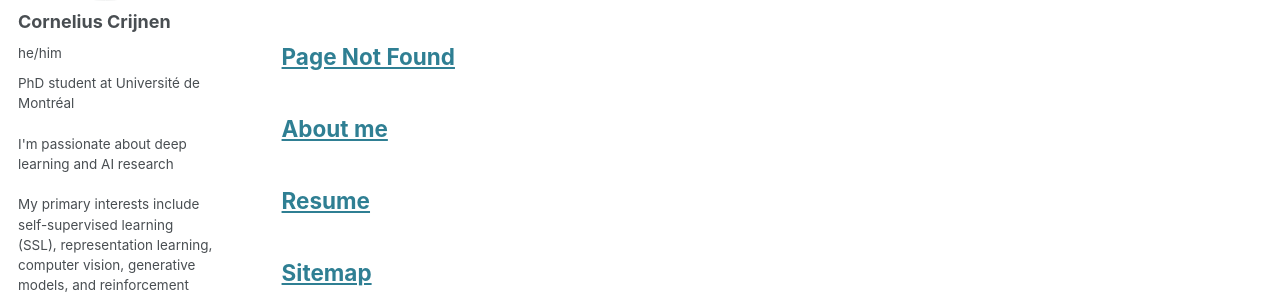
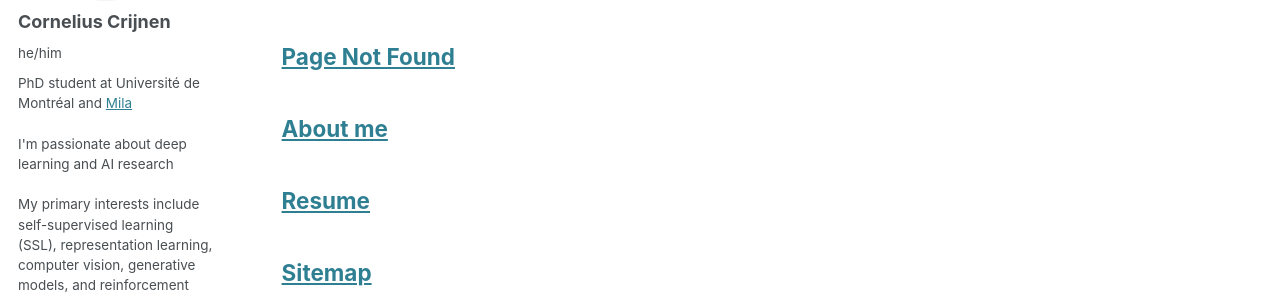
Before and after one commit to ccrijnen/ccrijnen.github.io, a Jekyll site: the page built from _pages/sitemap.md, in a window 1280 px wide. Shown: the part 280-574 px from the top of the page. Built offline with Jekyll 4.4.1, drawn with Linux system fonts in a browser that asks for light colours.

Commit message:
Add Mila reference

```diff
--- a/_config.yml
+++ b/_config.yml
@@ -25,7 +25,7 @@ author:
   avatar           : "profile.jpeg"
   name             : "Cornelius Crijnen"
   pronouns         : "he/him"
-  bio              : "PhD student at Université de Montréal <br> <br> I'm passionate about deep learning and AI research <br> <br> My primary interests include self-supervised learning (SSL), representation learning, computer vision, generative models, and reinforcement learning"
+  bio              : "PhD student at Université de Montréal and <a href='https://mila.quebec/en/directory/cornelius-crijnen'>Mila</a> <br> <br> I'm passionate about deep learning and AI research <br> <br> My primary interests include self-supervised learning (SSL), representation learning, computer vision, generative models, and reinforcement learning"
   location         : "Montreal, Canada"
   employer         : "Université de Montréal"
   uri              : # URL
```
Also changed, not shown: _pages/about.md (+1 -1 lines).
